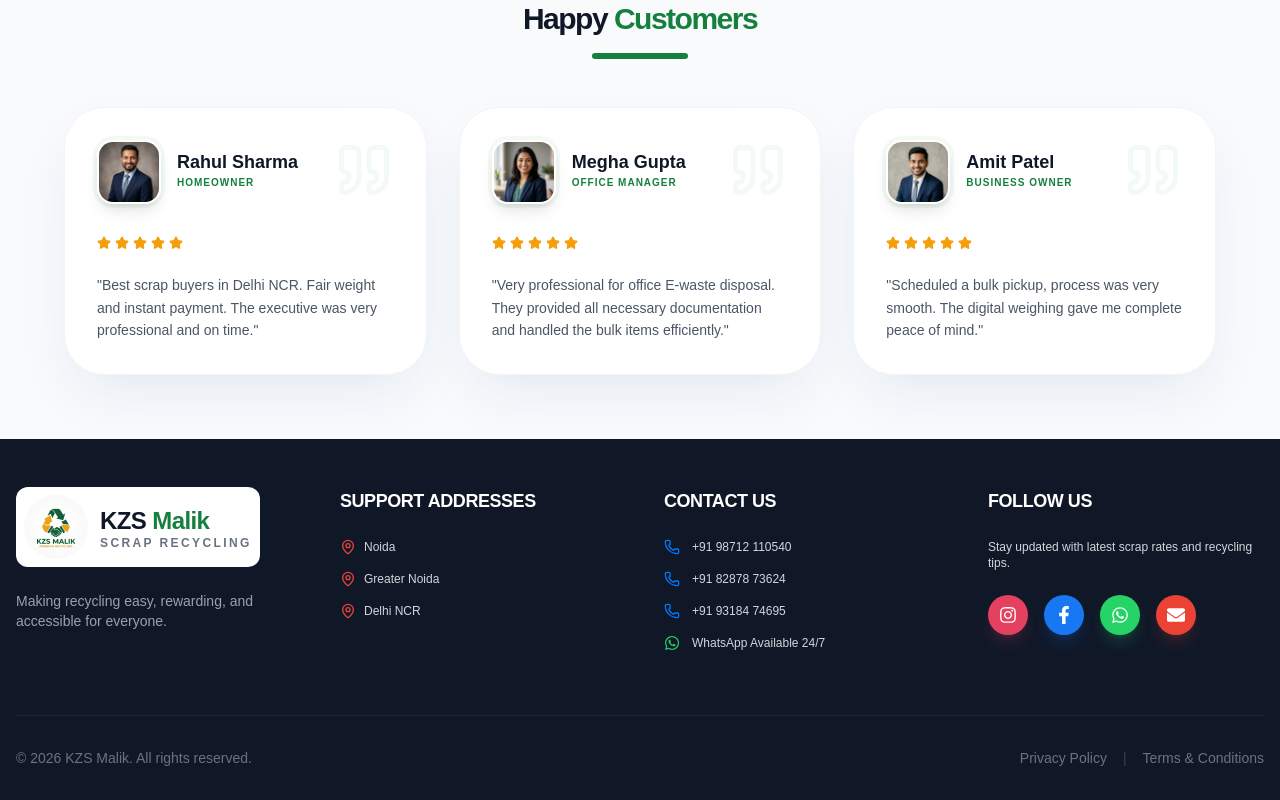
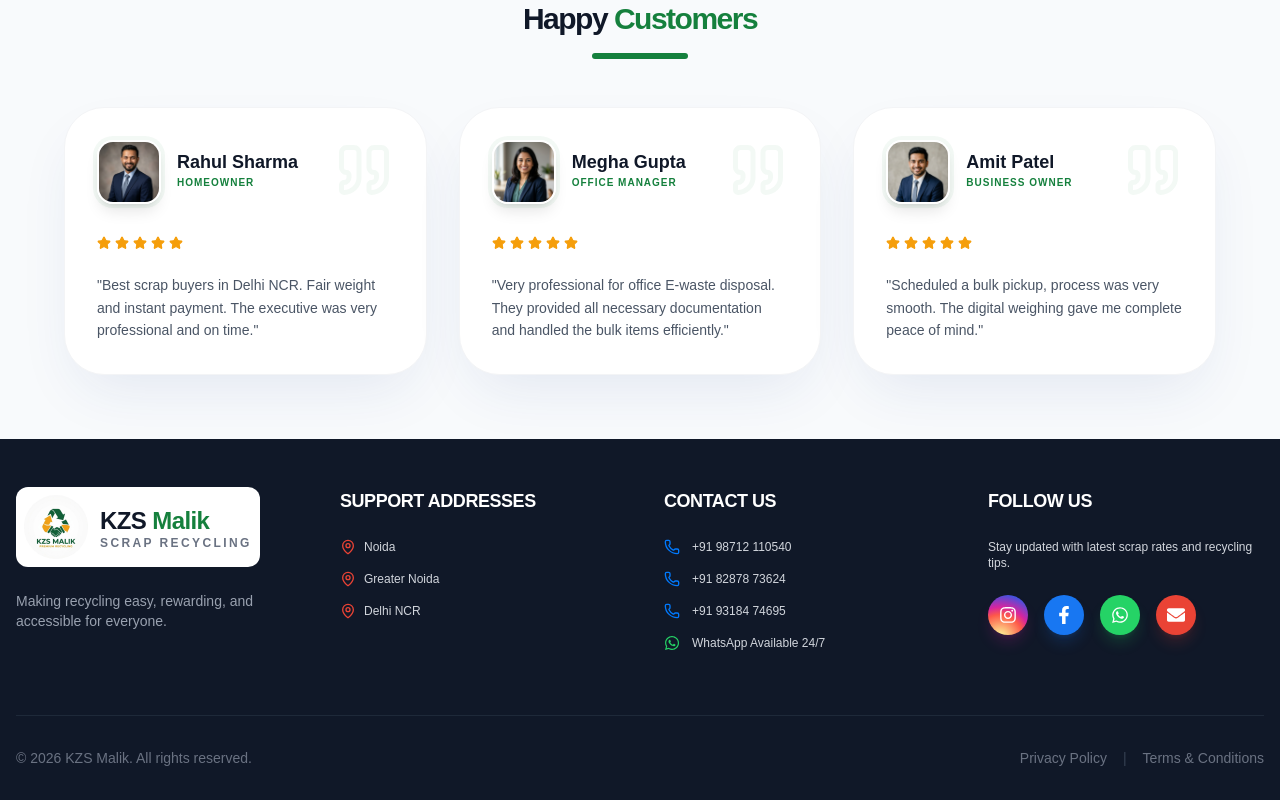
Before and after one commit to chetanhooda76-create/kzs-next, a Next.js app: page / in a window 1280 px wide. Shown: the part 4052-4852 px from the top of the page. Built offline with nearby package versions, Linux system fonts and the light colour scheme; no server answers.

Commit message:
chore: add official Instagram gradient in footer and update ContactPage to use sharp brand icons

```diff
--- a/components/ContactPage.jsx
+++ b/components/ContactPage.jsx
@@ -1,7 +1,8 @@
 "use client";
 
 import { useState } from 'react';
-import { MapPin, Phone, Mail, MessageCircle, Send } from 'lucide-react';
+import { MapPin, Phone, Send } from 'lucide-react';
+import { FaWhatsapp, FaEnvelope } from 'react-icons/fa';
 import { motion } from 'framer-motion';
 
 const ContactPage = () => {
@@ -60,7 +61,7 @@ const ContactPage = () => {
                 target="_blank"
                 className="bg-white border-2 border-gray-100 hover:border-primary/20 text-gray-700 px-3 py-2 md:px-5 md:py-3 rounded-xl font-bold text-[10px] md:text-base transition-all shadow-sm inline-flex items-center justify-center gap-1.5 flex-1 whitespace-nowrap"
               >
-                <MessageCircle size={14} className="text-[#25D366]" />
+                 <FaWhatsapp size={14} className="text-[#25D366]" />
                  WhatsApp
                </a>
              </div>
@@ -85,8 +86,8 @@ const ContactPage = () => {
                bg: 'bg-[#16A34A]',
                link: 'tel:+918287873624'
              },
-            { icon: <MessageCircle className="text-white" />, label: 'WhatsApp', value: '+91 93184 74695', bg: 'bg-[#25D366]', link: 'https://wa.me/919318474695' },
-            { icon: <Mail className="text-white" />, label: 'Email Support', value: 'info@kzsmalik.com', bg: 'bg-[#EA4335]', link: 'mailto:info@kzsmalik.com' },
+             { icon: <FaWhatsapp className="text-white" size={24} />, label: 'WhatsApp', value: '+91 93184 74695', bg: 'bg-[#25D366]', link: 'https://wa.me/919318474695' },
+             { icon: <FaEnvelope className="text-white" size={24} />, label: 'Email Support', value: 'info@kzsmalik.com', bg: 'bg-[#EA4335]', link: 'mailto:info@kzsmalik.com' },
            ].map((card, i) => (
             <motion.a
               key={i}
--- a/components/Footer.jsx
+++ b/components/Footer.jsx
@@ -36,7 +36,7 @@ const Footer = () => {
             <h4 className="text-lg font-bold text-white mb-6 uppercase tracking-tight">Follow Us</h4>
             <p className="text-xs mb-6">Stay updated with latest scrap rates and recycling tips.</p>
             <div className="flex gap-4">
-              <a href="https://www.instagram.com/kzsmalik/" target="_blank" className="w-10 h-10 bg-[#E4405F] text-white rounded-full flex items-center justify-center transition-all hover:scale-110 active:scale-95 shadow-lg shadow-[#E4405F]/20" title="Instagram"><FaInstagram size={18} /></a>
+              <a href="https://www.instagram.com/kzsmalik/" target="_blank" className="w-10 h-10 text-white rounded-full flex items-center justify-center transition-all hover:scale-110 active:scale-95 shadow-lg shadow-[#d6249f]/20" style={{ background: 'radial-gradient(circle at 30% 107%, #fdf497 0%, #fdf497 5%, #fd5949 45%, #d6249f 60%, #285AEB 90%)' }} title="Instagram"><FaInstagram size={18} /></a>
               <a href="https://www.facebook.com/profile.php?id=61563159184319" target="_blank" className="w-10 h-10 bg-[#1877F2] text-white rounded-full flex items-center justify-center transition-all hover:scale-110 active:scale-95 shadow-lg shadow-[#1877F2]/20" title="Facebook"><FaFacebookF size={18} /></a>
               <a href="https://wa.me/919318474695" target="_blank" className="w-10 h-10 bg-[#25D366] text-white rounded-full flex items-center justify-center transition-all hover:scale-110 active:scale-95 shadow-lg shadow-[#25D366]/20" title="WhatsApp"><FaWhatsapp size={18} /></a>
               <a href="mailto:kzsmalik400@gmail.com" className="w-10 h-10 bg-[#EA4335] text-white rounded-full flex items-center justify-center transition-all hover:scale-110 active:scale-95 shadow-lg shadow-[#EA4335]/20" title="Email"><FaEnvelope size={18} /></a>
```
Lines whose indentation alone changed are shown as unchanged.
